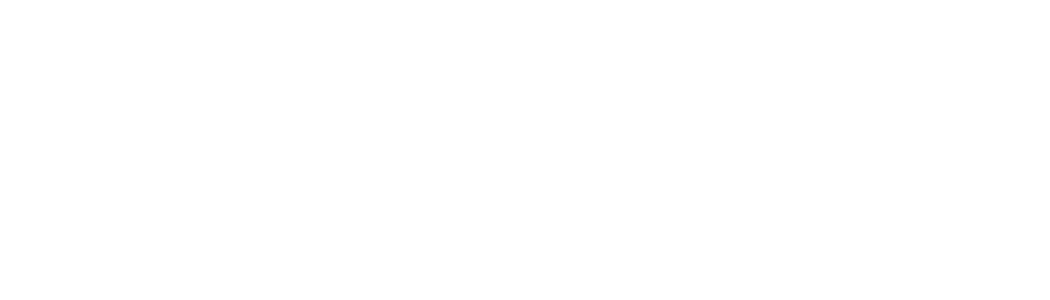
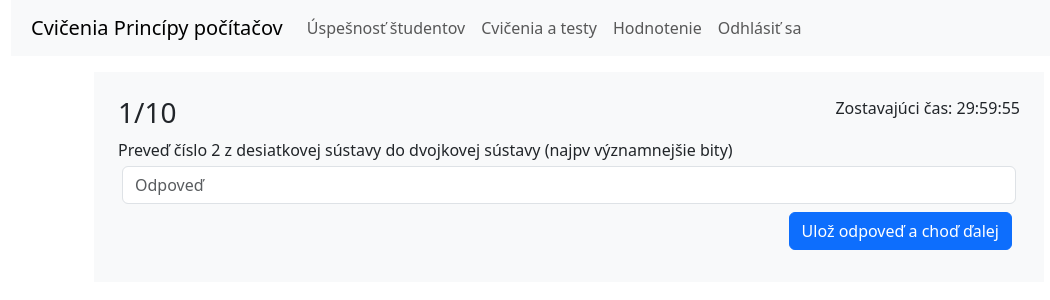
Before and after one commit to Dam297/TIA_Cvicenia-Principy-pocitacov, a React (Vite) app in the folder app-fe/: page /exercise in a window 1280 px wide. Before the commit this address had no page. Shown: the top 300 px of the page, without its empty margins (71-1121 px from the left). Built offline with nearby package versions, Linux system fonts and the light colour scheme.

Commit message:
Create ExercisePage
Create ExercisePage with MockUp datas

```diff
--- a/app-fe/src/App.jsx
+++ b/app-fe/src/App.jsx
@@ -6,6 +6,7 @@
 import SuccessStudentsPage from './pages/SuccessStudentsPage';
 import TestQuestionPage from './pages/TestQuestionPage';
 import LoginPage from './pages/LoginPage';
+import ExercisePage from './pages/ExercisePage';
 import { useState } from "react";
 
 
@@ -52,6 +53,11 @@
             element={<LoginPage />}
           >
           </Route>
+          <Route
+            path="/exercise"
+            element={<ExercisePage />}
+          >
+          </Route>
         </Routes>
 
       </BrowserRouter>
--- a/app-fe/src/pages/DescriptionPage.jsx
+++ b/app-fe/src/pages/DescriptionPage.jsx
@@ -57,7 +57,7 @@
                 maximalTime={(descr.max_time_s === null) ? "" : secondsToNormal(descr.max_time_s, true)}
                 bestSuccess={(descr.points === null) ? "" : descr.points + "/" + descr.count_of_questions}
                 bestSuccessTime={(descr.sec === null) ? "" : secondsToNormal(descr.sec, true)}
-                buttonLink={(isExercise === true) ? "../exercise_" + id : "../test_question"}
+                buttonLink={(isExercise === true) ? "../exercise" : "../test_question"}
                 onClickButton={(isExercise) ? () => {setPar({"ExerciseID": id})} : () => {setPar({"TestID": id}); insertNewTestAttempt({ "user_id": 1, "test_id": id }) }}
             />
         </div>
--- /dev/null
+++ b/app-fe/src/pages/ExercisePage.jsx
@@ -0,0 +1,58 @@
+import Nav from "../components/Nav";
+import Timer from "../components/Timer";
+import { useState } from 'react';
+import { Navigate } from "react-router-dom";
+
+
+
+
+function ExercisePage() {
+    const [number, setNumber] = useState(2);
+    const [numberQuestion, setNumberQuestion] = useState(1);
+    const [navigateTo, setNavigateTo] = useState("");
+    const [i, setI] = useState(3);
+
+
+
+    let countQuestion = 10;
+    let time = 30 * 60 * 60;
+    let question = "Preveď číslo " + number + " z desiatkovej sústavy do dvojkovej sústavy (najpv významnejšie bity)";
+
+    function afterSubmit() {
+        if (numberQuestion >= countQuestion) {
+            setNavigateTo("/");
+        }
+        setNumber(Math.floor(Math.random() * (2**i - 0 + 1)));
+        setNumberQuestion(numberQuestion + 1);
+        setI(i + 1);
+    }
+    return <>
+        <Navigate to={navigateTo} />
+        <Nav />
+        <div className="row align-items-center justify-content-center" >
+            <div className="col-10 bg-light p-4 m-3">
+                <div className="row m-0">
+                    <div className="col-6 m-0 p-0">
+                        <h3 className="text-start">{numberQuestion}/{countQuestion}</h3>
+                    </div>
+                    <div className="col-6 m-0 p-0">
+                        <p className="text-end">Zostavajúci čas: <Timer numSec={time} /></p>
+                    </div>
+                </div>
+
+                <p className="row m-0 font-weight-bold">{question}</p>
+                <div className="row m-1">
+                    <input type="text" maxLength="16" minLength="1" className="form-control" placeholder="Odpoveď" aria-label="Odpoveď" ></input>
+                </div>
+
+                <div className="row m-2 justify-content-end">
+                    <div className="col-auto p-0">
+                        <a type="button" className="btn btn-primary" onClick={() => { afterSubmit() }}>Ulož odpoveď a choď ďalej</a>
+                    </div>
+                </div>
+            </div>
+        </div>
+    </>;
+}
+
+export default ExercisePage
```
